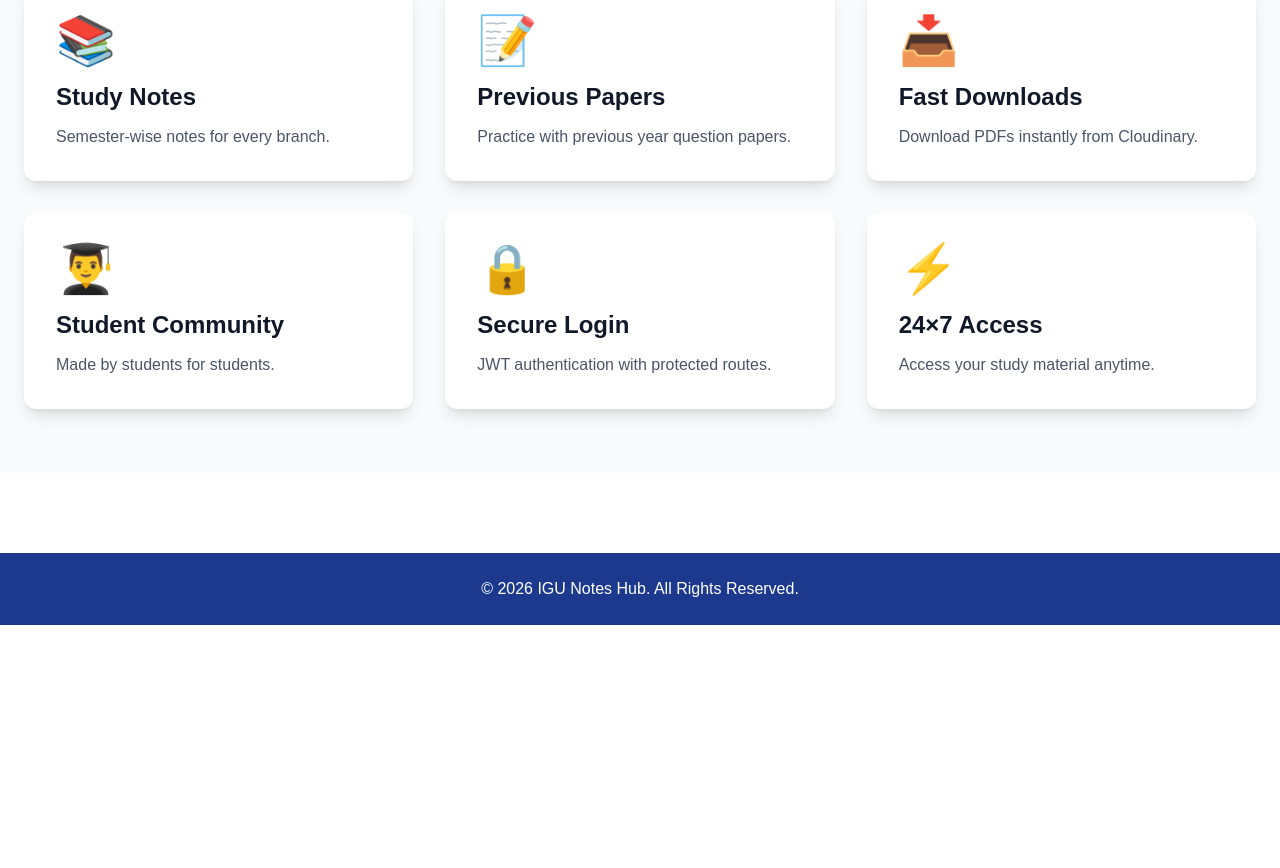
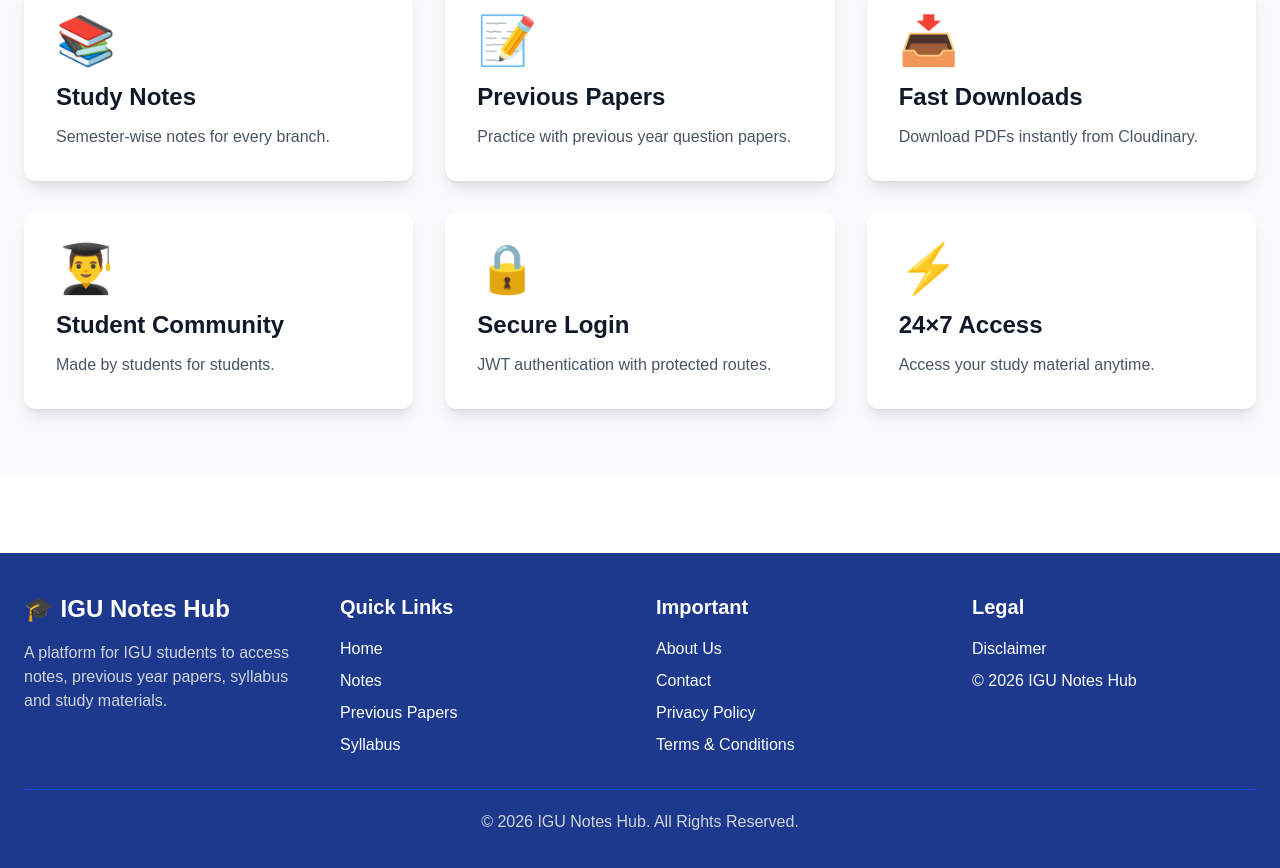
Before and after one commit to ashishydv80016-lang/IGU-Notes-Hub, a React (Vite) app: page / in a window 1280 px wide. Shown: the part 1679-2547 px from the top of the page. Before the commit the page ends 2304 px from the top, so only its background shows below. Built offline with nearby package versions, Linux system fonts and the light colour scheme; no server answers.

Commit message:
Improve footer with legal pages

```diff
--- a/src/components/Footer.jsx
+++ b/src/components/Footer.jsx
@@ -1,7 +1,165 @@
+import { Link } from "react-router-dom";
+
 function Footer() {
   return (
-    <footer className="bg-blue-900 text-white text-center p-6 mt-20">
-      © 2026 IGU Notes Hub. All Rights Reserved.
+    <footer className="bg-blue-900 text-white mt-20">
+
+      <div className="max-w-7xl mx-auto px-6 py-10">
+
+        <div className="grid md:grid-cols-4 gap-8">
+
+          {/* Website Info */}
+          <div>
+            <h2 className="text-2xl font-bold mb-4">
+              🎓 IGU Notes Hub
+            </h2>
+
+            <p className="text-gray-300">
+              A platform for IGU students to access
+              notes, previous year papers, syllabus
+              and study materials.
+            </p>
+          </div>
+
+
+          {/* Quick Links */}
+          <div>
+            <h3 className="text-xl font-bold mb-4">
+              Quick Links
+            </h3>
+
+            <ul className="space-y-2">
+
+              <li>
+                <Link
+                  to="/"
+                  className="hover:text-yellow-300"
+                >
+                  Home
+                </Link>
+              </li>
+
+              <li>
+                <Link
+                  to="/notes"
+                  className="hover:text-yellow-300"
+                >
+                  Notes
+                </Link>
+              </li>
+
+              <li>
+                <Link
+                  to="/previous-papers"
+                  className="hover:text-yellow-300"
+                >
+                  Previous Papers
+                </Link>
+              </li>
+
+              <li>
+                <Link
+                  to="/syllabus"
+                  className="hover:text-yellow-300"
+                >
+                  Syllabus
+                </Link>
+              </li>
+
+            </ul>
+          </div>
+
+
+          {/* Important Pages */}
+          <div>
+            <h3 className="text-xl font-bold mb-4">
+              Important
+            </h3>
+
+            <ul className="space-y-2">
+
+              <li>
+                <Link
+                  to="/about"
+                  className="hover:text-yellow-300"
+                >
+                  About Us
+                </Link>
+              </li>
+
+              <li>
+                <Link
+                  to="/contact"
+                  className="hover:text-yellow-300"
+                >
+                  Contact
+                </Link>
+              </li>
+
+              <li>
+                <Link
+                  to="/privacy-policy"
+                  className="hover:text-yellow-300"
+                >
+                  Privacy Policy
+                </Link>
+              </li>
+
+              <li>
+                <Link
+                  to="/terms"
+                  className="hover:text-yellow-300"
+                >
+                  Terms & Conditions
+                </Link>
+              </li>
+
+            </ul>
+          </div>
+
+
+          {/* Disclaimer */}
+          <div>
+            <h3 className="text-xl font-bold mb-4">
+              Legal
+            </h3>
+
+            <ul className="space-y-2">
+
+              <li>
+                <Link
+                  to="/disclaimer"
+                  className="hover:text-yellow-300"
+                >
+                  Disclaimer
+                </Link>
+              </li>
+
+              <li>
+                <span>
+                  © 2026 IGU Notes Hub
+                </span>
+              </li>
+
+            </ul>
+
+          </div>
+
+
+        </div>
+
+
+        <div className="border-t border-blue-700 mt-8 pt-5 text-center">
+
+          <p className="text-gray-300">
+            © 2026 IGU Notes Hub. All Rights Reserved.
+          </p>
+
+        </div>
+
+
+      </div>
+
     </footer>
   );
 }
```
